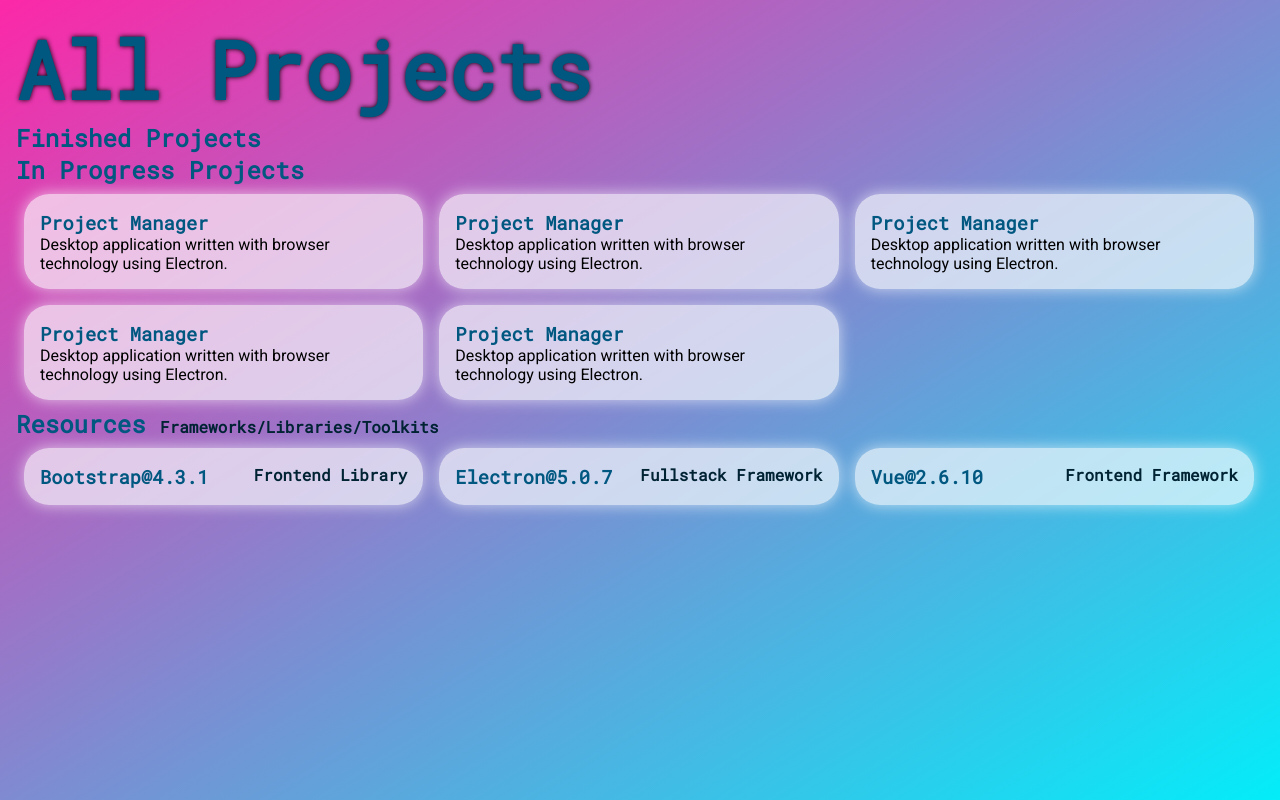
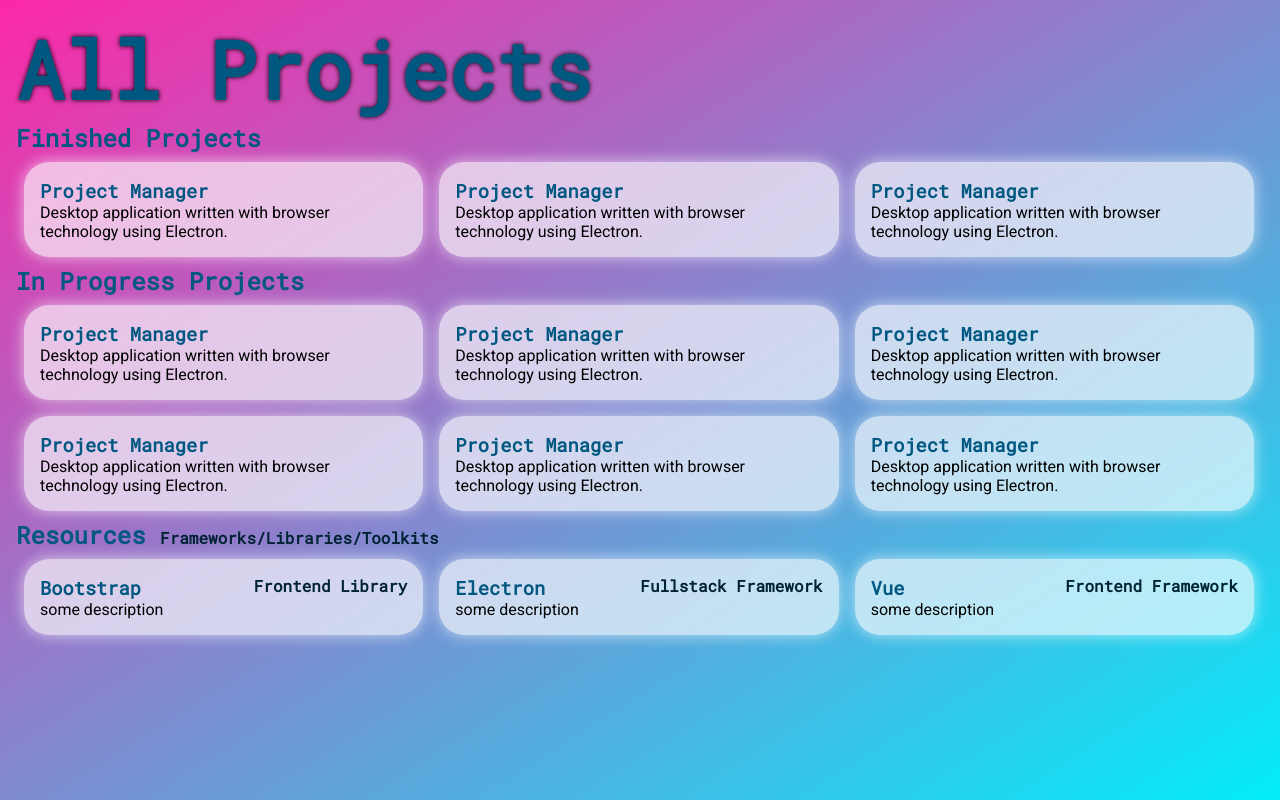
Before and after one commit to quasikyo/project_manager, an Electron app: page index.html in a window 1280 px wide. Drawn offline with Linux system fonts and the light colour scheme.

Commit message:
Javascript optimization

```diff
--- /dev/null
+++ b/JS/loadJSON.js
@@ -0,0 +1,94 @@
+const fs = require('fs');
+
+renderJSON('project');
+renderJSON('resource');
+// renderJSON('software');
+async function renderJSON(type) {
+	let json;
+	if (type === 'project') { json = await getProjects(); }
+	else if (type === 'resource') { json = await getResources(); }
+	// else if (type === 'software') { json = await getSoftware(); }
+	else { console.error('Invalid renderJSON type.'); return; }
+
+	// Collect necessary DOM references
+	const finProjs = document.querySelector('#finishedProjects .projects-list');
+	const ipProjs = document.querySelector('#ipProjects .projects-list');
+	const resList = document.querySelector('#resources .resources-list');
+
+	// Create elements based on json files and add to DOM
+	for (const id in json) {
+		const item = json[id];
+		const article = createBaseArticle(item);
+		if (item.status === 'finished') { finProjs.appendChild(article); }
+		else if (item.status === 'in progress') { ipProjs.appendChild(article); }
+		// Only resources.json has a versions field
+		else if (typeof item.versions === 'object') {
+			article.querySelector('h3.header').appendChild(createStackType(item));
+			resList.appendChild(article);
+		}
+	}
+}
+
+//=== === === HANDLE @click === === ===//
+function openPage() {
+	console.log('hey');
+}
+
+//=== === === HELPER FUNCTIONS === === ===//
+
+async function getProjects() {
+	const resp = await fetch('./data/projects.json');
+	const data = await resp.json();
+	return data;
+}
+
+async function getResources() {
+	const resp = await fetch('./data/resources.json');
+	const data = await resp.json();
+	return data;
+}
+
+function createElem(elem) {
+	return document.createElement(elem);
+}
+
+function createBaseArticle(getTextFor) {
+	// Create article.box, append, and add @click listener
+	const article = createElem('article');
+	article.className = 'box';
+	article.addEventListener('click', openPage);
+	// Create h3.header and append
+	const header = createElem('h3');
+	header.className = `header flex just-cont-btwn`;
+	header.textContent = getTextFor.name;
+	article.appendChild(header);
+	// Create div.content and append
+	const content = createElem('div');
+	content.className = 'content';
+	article.appendChild(content);
+	// create p.desc and append
+	const desc = createElem('p');
+	desc.className = 'desc';
+	desc.textContent = getTextFor.desc
+	content.appendChild(desc);
+
+	return article;
+}
+
+function createStackType(getTextFor) {
+	// Create div.stack-type and append
+	const stackType = createElem('div');
+	stackType.className = `stack-type sub-header`;
+	// Create div.stack and append
+	const stack = createElem('span');
+	stack.className = 'stack';
+	stack.textContent = `${getTextFor.stack} `;
+	stackType.appendChild(stack);
+	// Create div.type and append
+	const type = createElem('span');
+	type.className = 'type';
+	type.textContent = getTextFor.type;
+	stackType.appendChild(type);
+
+	return stackType;
+}
--- a/JS/loadProjRes.js
+++ /dev/null
@@ -1,88 +0,0 @@
-// import { getProjects, getResources, createElem } from './api.js';
-
-async function getProjects() {
-	const resp = await fetch('./data/projects.json');
-	const data = await resp.json();
-	return data;
-}
-
-async function getResources() {
-	const resp = await fetch('./data/resources.json');
-	const data = await resp.json();
-	return data;
-}
-
-function createElem(elem) {
-	return document.createElement(elem);
-}
-
-renderProjectsToDom();
-renderResourcesToDom();
-async function renderProjectsToDom() {
-	const finProjs = document.querySelector('#finishedProjects .projects-list');
-	const ipProjs = document.querySelector('#ipProjects .projects-list');
-
-	const projects = await getProjects();
-	for (const projId in projects) {
-		const proj = projects[projId];
-		// Create article.box and append
-		const article = createElem('article');
-		article.className = 'box';
-		if (proj.status === 'finished') {
-			finProjs.appendChild(article);
-		}
-		else {
-			// proj.status === 'in progress'
-			ipProjs.appendChild(article);
-		}
-		// Create h3.header and append
-		const header = createElem('h3');
-		header.className = 'header';
-		header.textContent = proj.name;
-		article.appendChild(header);
-		// Create div.content and append
-		const content = createElem('div');
-		content.className = 'content';
-		article.appendChild(content);
-		// create p.desc and append
-		const desc = createElem('p');
-		desc.className = 'desc';
-		desc.textContent = proj.desc;
-		content.appendChild(desc);
-	}
-}
-
-async function renderResourcesToDom() {
-	const resList = document.querySelector('#resources .resources-list');
-
-	const resources = await getResources();
-	for (const resId in resources) {
-		const res = resources[resId];
-		// Create article.box and append
-		const article = createElem('article');
-		article.className = 'box';
-		resList.appendChild(article);
-		// Create h3.header and append
-		const header = createElem('h3');
-		header.className = `header flex just-cont-btwn`;
-		header.textContent = `${res.name}@${res.ver}`;
-		article.appendChild(header);
-		// Create div.stack-type and append
-		const stackType = createElem('div');
-		stackType.className = `stack-type sub-header`;
-		header.appendChild(stackType);
-		// Create div.stack and div.type and append
-		const stack = createElem('span');
-		stack.className = 'stack';
-		stack.textContent = `${res.stack} `;
-		const type = createElem('span');
-		type.className = 'type';
-		type.textContent = res.type;
-		stackType.appendChild(stack);
-		stackType.appendChild(type);
-		// Create div.content and append
-		const content = createElem('div');
-		content.className = 'content';
-		article.appendChild(content);
-	}
-}
--- a/data/projects.json
+++ b/data/projects.json
@@ -37,5 +37,37 @@
 			"sdfv34"
 		],
 		"status": "in progress"
+	},
+	"ik2ta1234cr": {
+		"name":  "Project Manager",
+		"desc": "Desktop application written with browser technology using Electron.",
+		"resUsed": [
+			"sdfv34"
+		],
+		"status": "in progress"
+	},
+	"ik2t1s234cr": {
+		"name":  "Project Manager",
+		"desc": "Desktop application written with browser technology using Electron.",
+		"resUsed": [
+			"sdfv34"
+		],
+		"status": "finished"
+	},
+	"ik2t1234dcr": {
+		"name":  "Project Manager",
+		"desc": "Desktop application written with browser technology using Electron.",
+		"resUsed": [
+			"sdfv34"
+		],
+		"status": "finished"
+	},
+	"ik2t1234casr": {
+		"name":  "Project Manager",
+		"desc": "Desktop application written with browser technology using Electron.",
+		"resUsed": [
+			"sdfv34"
+		],
+		"status": "finished"
 	}
 }
--- a/data/resources.json
+++ b/data/resources.json
@@ -1,7 +1,8 @@
 {
 	"gyik74s": {
 		"name": "Bootstrap",
-		"ver": "4.3.1",
+		"desc": "some description",
+		"versions": ["4.3.1"],
 		"stack": "Frontend",
 		"type": "Library",
 		"pUsed": ["Projects"],
@@ -9,7 +10,8 @@
 	},
 	"sdfv34": {
 		"name": "Electron",
-		"ver": "5.0.7",
+		"desc": "some description",
+		"versions": ["5.0.7"],
 		"stack": "Fullstack",
 		"type": "Framework",
 		"pUsed": ["Projects"],
@@ -17,7 +19,8 @@
 	},
 	"sdawioefv34": {
 		"name": "Vue",
-		"ver": "2.6.10",
+		"desc": "some description",
+		"versions": ["2.6.10"],
 		"stack": "Frontend",
 		"type": "Framework",
 		"pUsed": ["Projects"],
--- a/index.html
+++ b/index.html
@@ -50,6 +50,6 @@
 			</div>
 		</section>
 
-		<script src="JS/loadProjRes.js"></script>
+		<script src="JS/loadJSON.js"></script>
 	</body>
 </html>
```
Also changed, not shown: main.js (+7 -0 lines).
